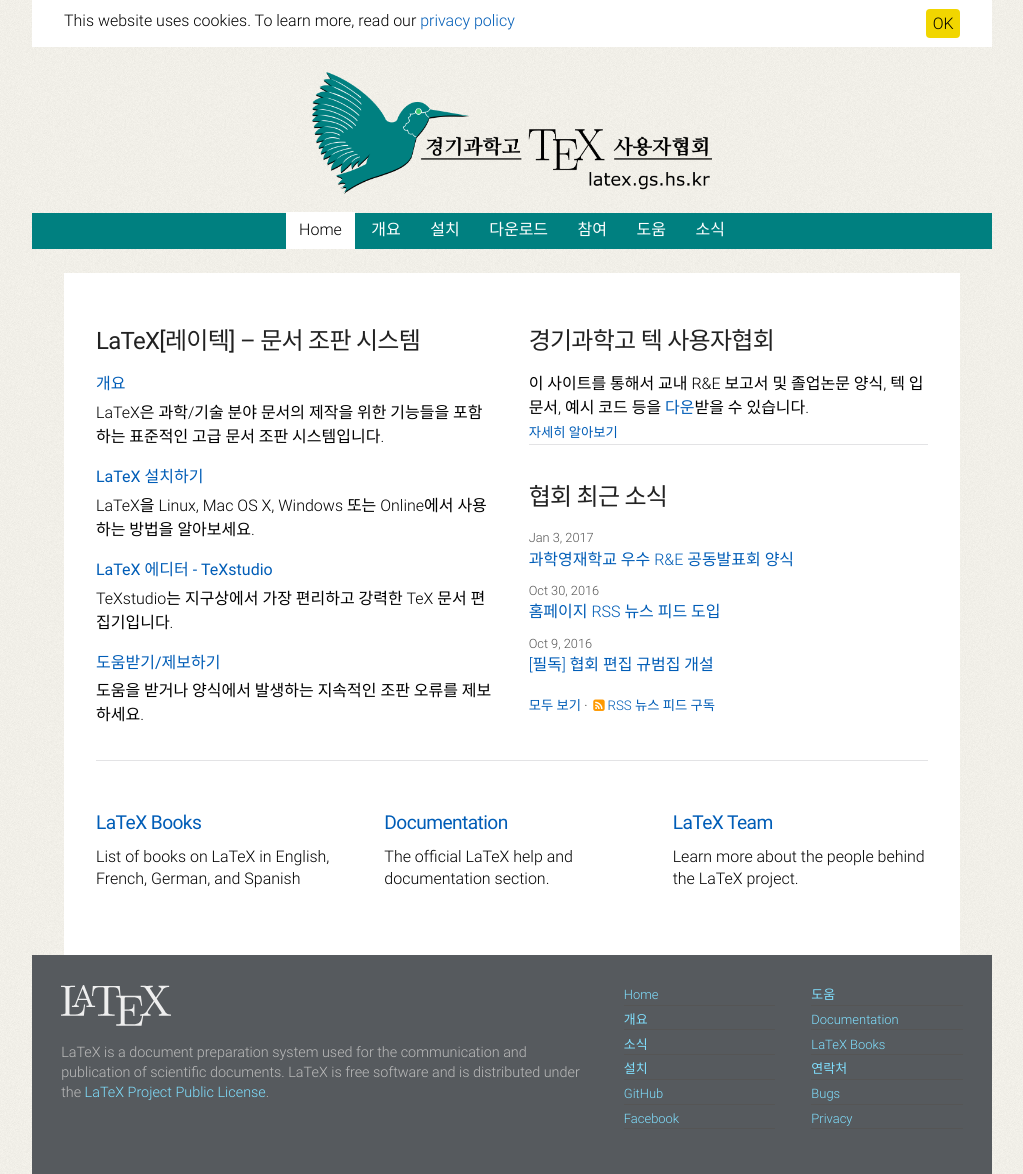
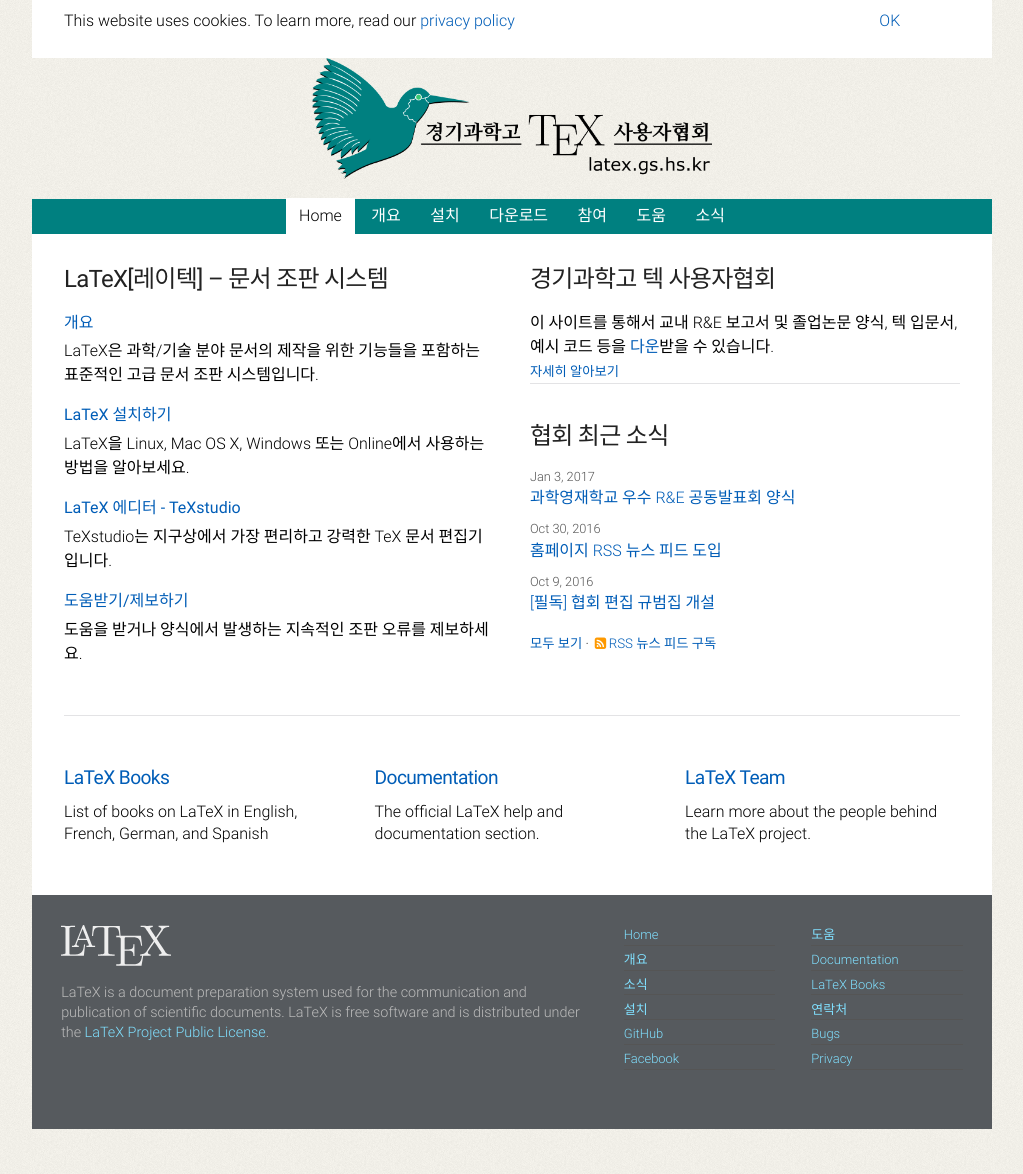
Before and after one commit to gshstexsociety/gshstexsociety.github.io, a Jekyll site: the page built from index.md, in a window 1280 px wide. Shown: the whole page, without its empty margins (128-1151 px from the left). Built offline with Jekyll 4.4.1, drawn with Linux system fonts in a browser that asks for light colours; after the commit the page ends 1129 px from its top, so only the background shows below that.

Commit message:
Revert "Updated css from latex3/latex3.github.io"
This reverts commit 394c4b084a39f921ec013fca0bf8f53aafdd1922.

```diff
--- a/css/screen.css
+++ b/css/screen.css
@@ -9,7 +9,6 @@
 - Lists
 - Code
 - Tables
-- Blockquotes
 - Spacing
 - Fontawsome
 - Utilities
@@ -68,24 +67,24 @@
 }
 
 /* cells */
-.cell1of1 { width: 100%;}
-.cell2of2 { width: 100%;}
-.cell1of2 { width: 48%;}
+.cell1of1 {	width: 100%;}
+.cell2of2 {	width: 100%;}
+.cell1of2 {	width: 48%;}
 @media only screen and (max-width: 480px) {
   .cell1of2, .cell2of2 { width: 100%; }
 }
 
-.cell3of3 { width: 100%; }
-.cell2of3 { width: 65.33%; }
-.cell1of3 { width: 30.66%; }
+.cell3of3 {	width: 100%; }
+.cell2of3 {	width: 65.33%; }
+.cell1of3 {	width: 30.66%; }
 @media only screen and (max-width: 600px) {
 	.cell1of3, .cell2of3, .cell3of3 { margin: 0; width: 100%; }
 }
 
 .cell4of4 { width: 100%; }
 .cell3of4 { width: 74%; }
-.cell2of4 { width: 48%; }
-.cell1of4 { width: 22%; }
+.cell2of4 {	width: 48%; }
+.cell1of4 {	width: 22%; }
 @media only screen and (max-width: 700px) {
 	.cell1of4, .cell2of4, .cell3of4, .cell4of4 { margin: 0; width: 100%; }
 }
@@ -129,7 +128,7 @@
 .cell2of8 { width: 22%; }
 .cell1of8 { width:  9%; }
 @media only screen and (max-width: 480px) {
-  .cell1of8, .cell2of8, .cell3of8, .cell4of8, .cell5of8, .cell6of8, .cell7of8, .cell8of8 {  width: 100%; }
+  .cell1of8, .cell2of8, .cell3of8, .cell4of8, .cell5of8, .cell6of8, .cell7of8, .cell8of8 { 	width: 100%; }
 }
 
 
@@ -152,16 +151,12 @@ html, header {
   background: url("../img/bg.png") repeat scroll 0% 0%, #F5F1E8 none repeat scroll 0% 0%;
   font-size: 100%; height: 100%;
   line-height: 1.5; }
-.wrap {
-  background: #FFF;
-  margin: -2.5em -2em -3em;
-  padding: 3em 2em 2.5em 2em;
-}
 
 
 /* Typography
 –––––––––––––––––––––––––––––––––––––––––––––––––––––––––––––––––––––––––––– */
 body {
+  background: #FFF;
   color: #000;
   font-family: 'roboto_light', sans-serif;
   font-size: 1em;
@@ -211,7 +206,7 @@ ul ul,
 ul ol,
 ol ol,
 ol ul {
-  margin: 1.2em 0 1.2em 3em;
+  margin: 1.5em 0 1.5em 3em;
   font-size: 90%; }
 li {
   margin-bottom: 0.3em; }
@@ -221,7 +216,6 @@ ul.team, ul.team ul { list-style: inside none; margin: .5em 0 2em;}
 ul.team ul { margin: 0 0 0 .2em; }
 ul.team ul li { margin: 0; }
 ul.team a span {color: #000;}
-ul.team a {word-break: break-all; display: inline-block;}
 
 
 /* Code
@@ -257,18 +251,9 @@ td:last-child {
   padding-right: 0; }
 
 
-/* Blockquotes
-–––––––––––––––––––––––––––––––––––––––––––––––––––––––––––––––––––––––––––– */
-blockquote {
-  border-left: 2px solid #999;
-  font-style: italic;
-  padding: 0 0 0 .6em;
-}
-
-
 /* Spacing
 –––––––––––––––––––––––––––––––––––––––––––––––––––––––––––––––––––––––––––– */
-article { margin: 0; }
+article { margin: 2em 0 0; }
 button,
 .button {
   margin-bottom: 1em; }
@@ -286,7 +271,7 @@ p,
 ul,
 ol,
 form {
-  margin-bottom: 1.5em; }
+  margin-bottom: 2.5em; }
 
 
 /* Fontawsome
@@ -311,7 +296,7 @@ span.fa { color: #555; margin: 0 0.5em 0 0;}
 /* Header
 –––––––––––––––––––––––––––––––––––––––––––––––––––––––––––––––––––––––––––– */
 header { margin: 0 -2em 1.5em; }
-header a img { display: block; margin: 1em auto 1.2em; padding-top: .6em; }
+header img { display: block; margin: 1em auto 1.2em; }
 header span { position: absolute !important; top: -9999em !important; left: -9999em !important; }
 
 
@@ -343,7 +328,7 @@ nav input[type=checkbox]:checked ~ ul { display: block; }
     position: static;
     display: none;
   }
-  nav ul li {
+  nav ul li, li a {
     display: block;
     width: auto;
   }
@@ -383,24 +368,13 @@ hr {
 
 /* Various
 –––––––––––––––––––––––––––––––––––––––––––––––––––––––––––––––––––––––––––– */
-/* cookie consent */
-@media print{.cc_banner-wrapper,.cc_container{display:none}}
-.cookieconsent { background: #FFF; margin: 0 -2em; padding: 0 2em; }
-.cookieconsent .btn { background: #f1d600; border-radius: 4px; color: #000; float: right; padding: .2em .4em .1em; text-align: center; }
-
-/* search */
-.search { float: right; height: 20px; margin: 0 0 -.5em; padding: .5em 1.8em; overflow: hidden; }
-.search form { text-align: right; }
-
-
 /* home */
-.home { padding: 2.5em 2em 2.5em 2em; }
 .home dt { margin: 1em 0 .3em; }
 
 /* teaser */
 .teaser a:hover { display: inline-block; text-decoration: none; }
 .teaser section a h2,
-.teaser section a h3 { color: #005DB7; font-size: 1.2em; margin: 0 0 .5em; padding: .2em 0; }
+.teaser section a h3 { color: #005DB7; font-size: 1.2em; margin: 0 0 .5em; padding: .2em 0;}
 .teaser section a p { color: #000; }
 .teaser section a:hover p { color: #005DB7; }
 
@@ -427,13 +401,10 @@ ul.all-news-posts {margin: 0 0 2.5em;}
 
 /* toc */
 .toc { list-style: none; }
-.toc li:before { content: "\27A4 \2002 \2005"; color: #777; white-space: nowrap;}
+.toc li:before { content: "\27A4 \2002 \2005"; color: #777;}
 .toc li { border-bottom: 1px dotted #999; margin: 0; padding: .2em .5em;}
-.toc li a { display: inline-block; width: auto; word-break: break-all;}
+.toc a { display: inline-block; width: auto; }
 .toc a:hover { color: #000; text-decoration: none; }
-.toc li ul { margin: 0.5em 0 0.5em 1.2em;}
-.toc li li { border-bottom: none ;}
-
 
 /* links */
 .links ul { list-style: none; }
@@ -450,7 +421,7 @@ ul.all-news-posts {margin: 0 0 2.5em;}
 .team h2 .role { color: #999; font-size: 0.7em; }
 
 /* flattr */
-a[href*="flattr.com/submit/auto"] { float: right; }
+a[href*="flattr"] { float: right; }
 
 
 /* Clearing
```
Lines whose indentation alone changed are shown as unchanged.
